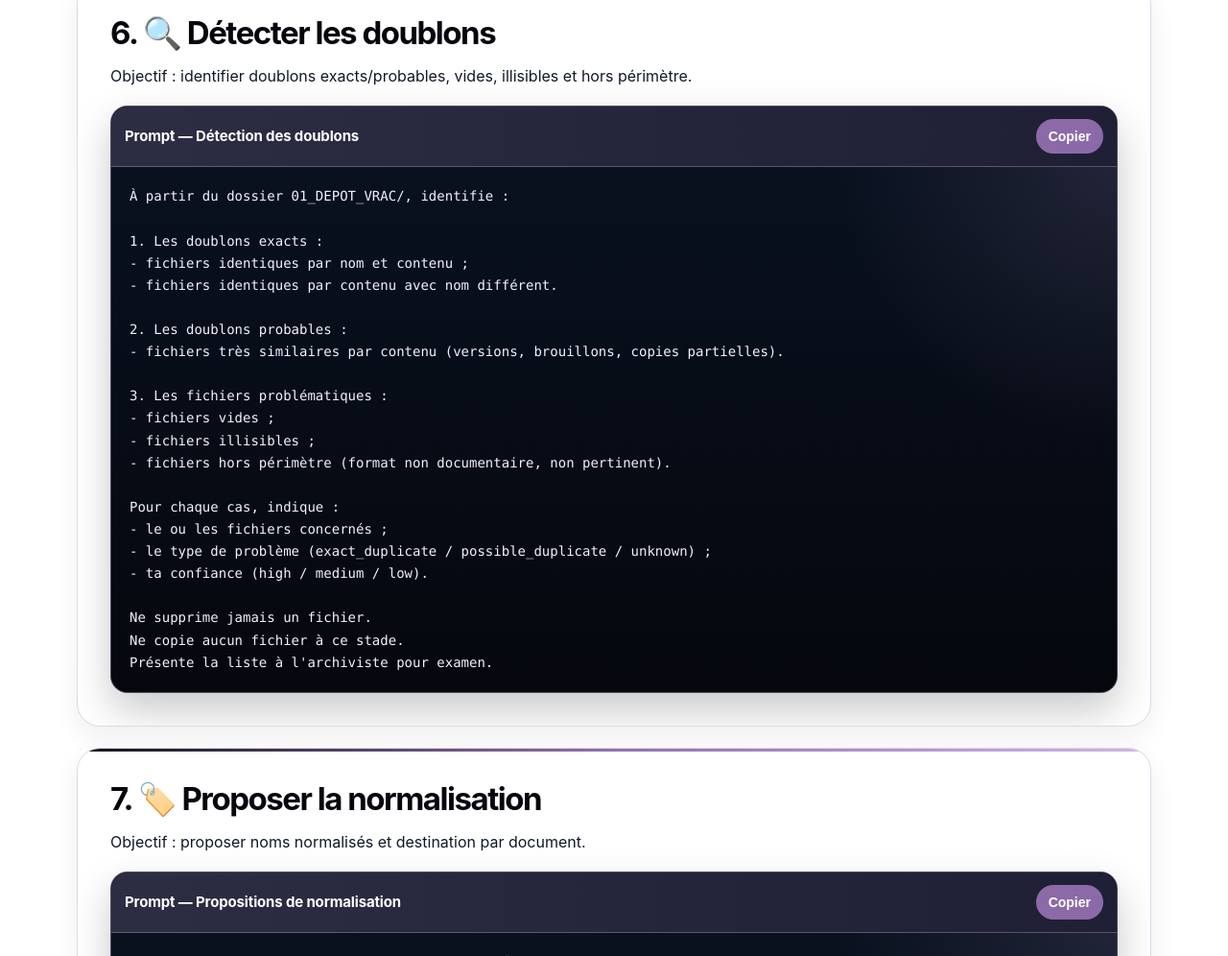
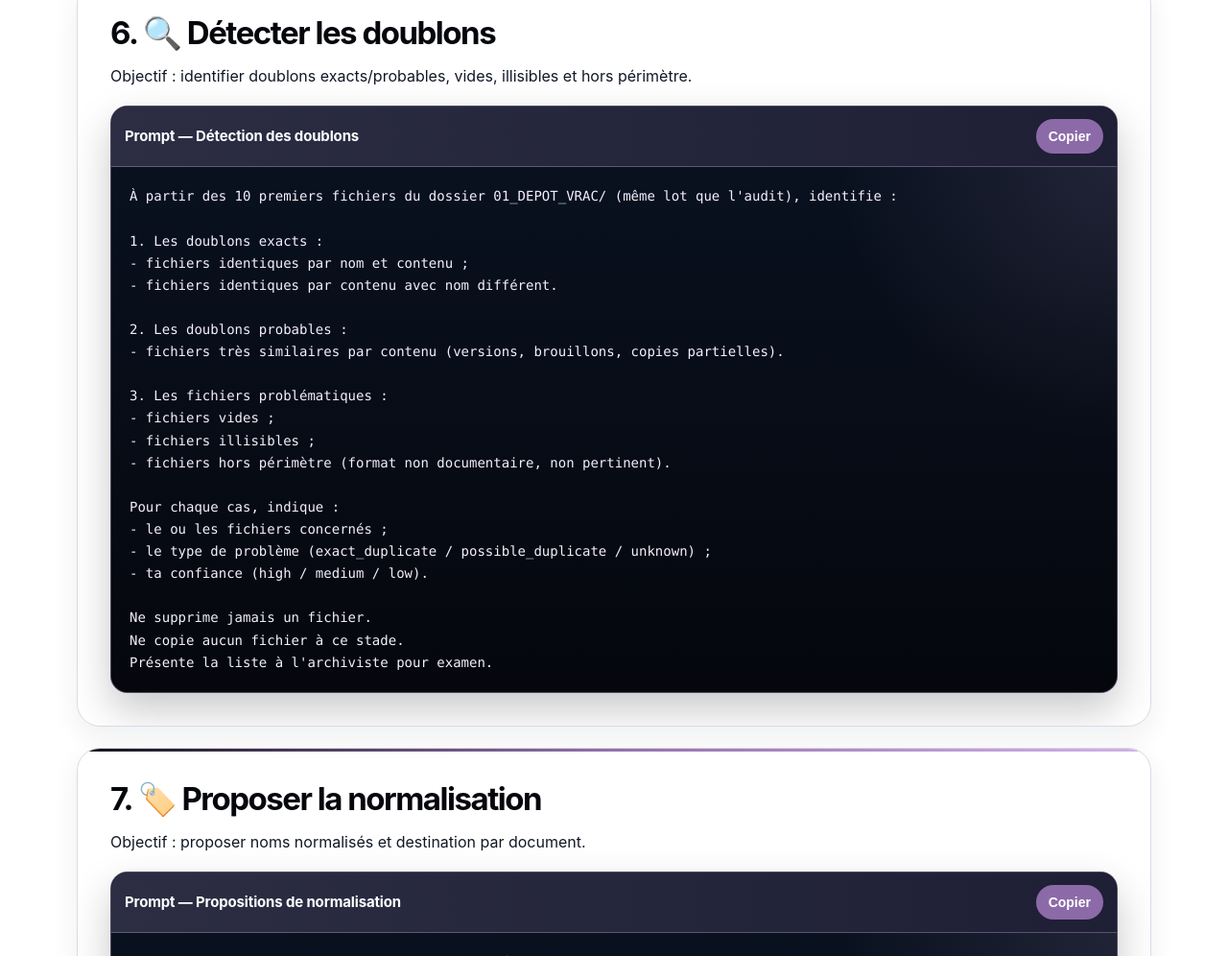
Before and after one commit to Houngan/claude-cowork-protos, a plain HTML site: page SmartDoc.html in a window 1280 px wide. Shown: the part 6429-7425 px from the top of the page at 96% size. Drawn offline with Linux system fonts and the light colour scheme.

Commit message:
step 6: limite 10 fichiers pour detection doublons

```diff
--- a/SmartDoc.html
+++ b/SmartDoc.html
@@ -876,7 +876,7 @@ Ne renomme rien.</code></pre>
             <h3>Prompt — Détection des doublons</h3>
             <button class="copy-btn" type="button">Copier</button>
           </div>
-          <pre class="prompt"><code>À partir du dossier 01_DEPOT_VRAC/, identifie :
+          <pre class="prompt"><code>À partir des 10 premiers fichiers du dossier 01_DEPOT_VRAC/ (même lot que l'audit), identifie :
 
 1. Les doublons exacts :
 - fichiers identiques par nom et contenu ;
```
